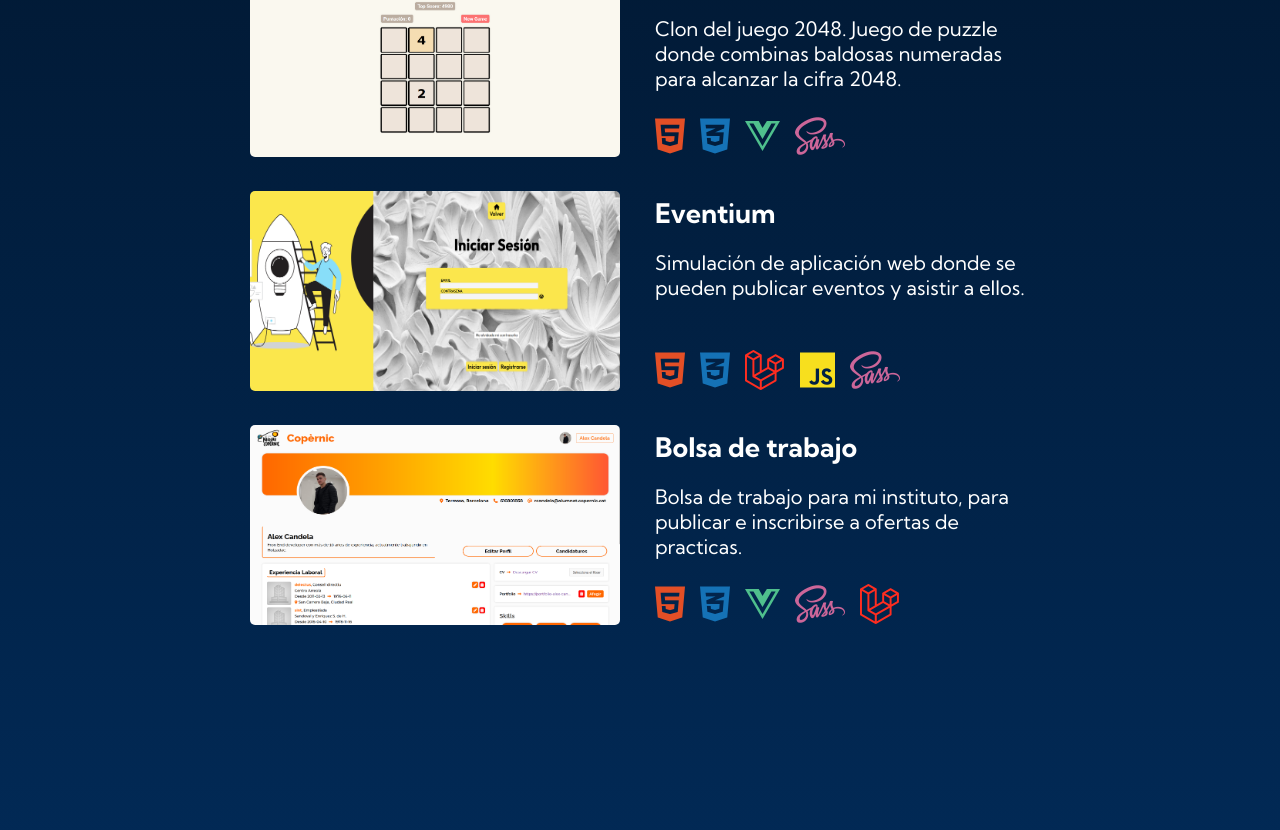
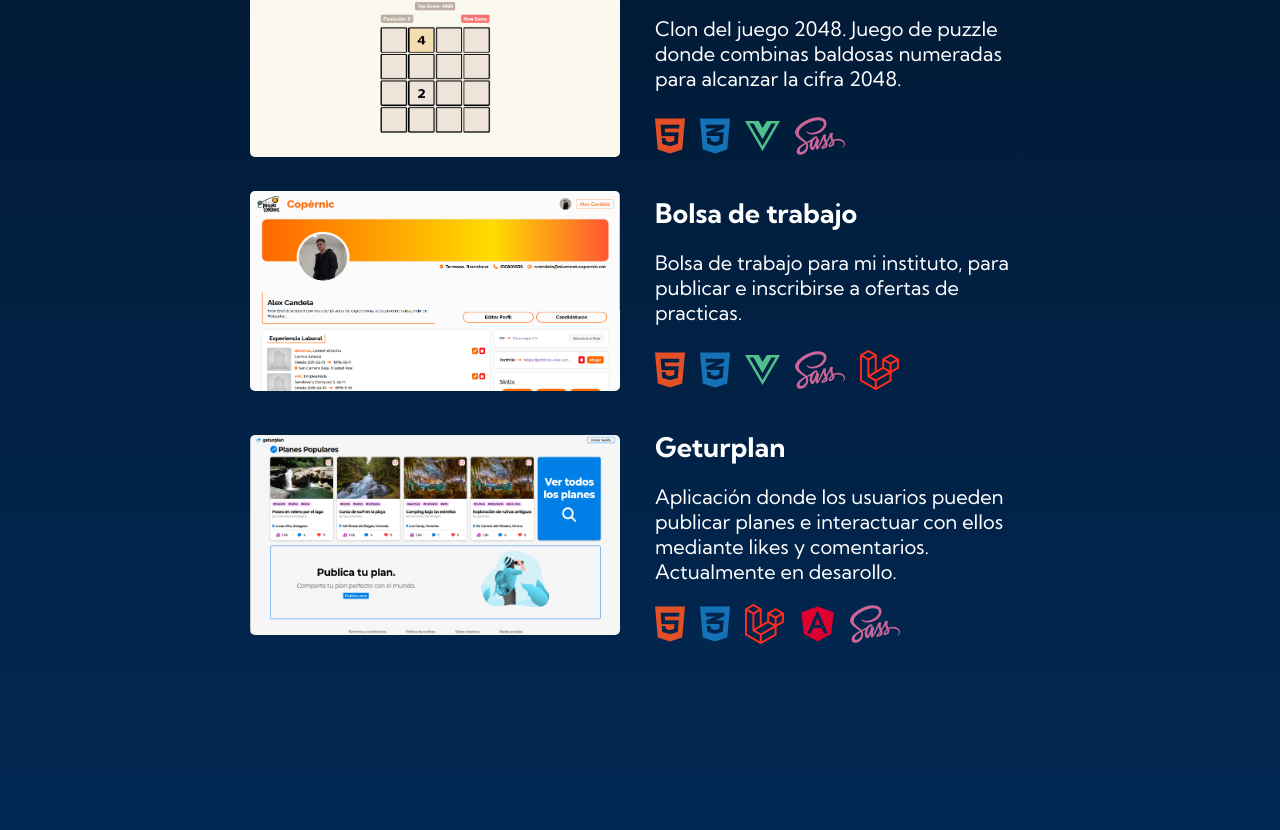
Before and after one commit to alexcandela/portfolio, a Vue app: page / in a window 1280 px wide. Shown: the part 687-1517 px from the top of the page. Built offline with nearby package versions, Linux system fonts and the light colour scheme.

Commit message:
Update añadido proyecto geturplan

```diff
--- a/src/components/Proyectos.vue
+++ b/src/components/Proyectos.vue
@@ -27,20 +27,22 @@
               class="fa-brands fa-vuejs vue"></i><i class="fa-brands fa-sass sass"></i></div>
         </div>
       </div>
-      <div class="proyectos-lista-proyecto">
+      <!-- <div class="proyectos-lista-proyecto">
         <div class="img">
           <a target="blank" href="https://www.youtube.com/watch?v=IEj1uqlGZK0&t=1s"><img
               src="/src/assets/images/eventium.png" alt="2048"></a>
         </div>
         <div class="info">
           <div class="info-titulo">Eventium</div>
-          <div v-if="translate" class="info-desc">Simulation of a web application where you can publish events and attend them.</div>
-          <div v-else class="info-desc">Simulación de aplicación web donde se pueden publicar eventos y asistir a ellos.</div>
+          <div v-if="translate" class="info-desc">Simulation of a web application where you can publish events and
+            attend them.</div>
+          <div v-else class="info-desc">Simulación de aplicación web donde se pueden publicar eventos y asistir a ellos.
+          </div>
           <div class="info-tech"><i class="fa-brands fa-html5 html"></i><i class="fa-brands fa-css3-alt css"></i><i
               class="fa-brands fa-laravel laravel"></i><i class="fa-brands fa-js js"></i><i
               class="fa-brands fa-sass sass"></i></div>
         </div>
-      </div>
+      </div> -->
       <div class="proyectos-lista-proyecto">
         <div class="img">
           <a target="blank" href="https://www.youtube.com/watch?v=ksYQlPEz_BM"><img
@@ -49,13 +51,31 @@
         <div class="info">
           <div v-if="translate" class="info-titulo">Job Board</div>
           <div v-else class="info-titulo">Bolsa de trabajo</div>
-          <div v-if="translate" class="info-desc">Job board for my institute, to publish and apply for internship opportunities.
+          <div v-if="translate" class="info-desc">Job board for my institute, to publish and apply for internship
+            opportunities.
           </div>
-          <div v-else class="info-desc">Bolsa de trabajo para mi instituto, para publicar e inscribirse a ofertas de practicas.
+          <div v-else class="info-desc">Bolsa de trabajo para mi instituto, para publicar e inscribirse a ofertas de
+            practicas.
           </div>
           <div class="info-tech"><i class="fa-brands fa-html5 html"></i><i class="fa-brands fa-css3-alt css"></i><i
               class="fa-brands fa-vuejs vue"></i><i class="fa-brands fa-sass sass"></i><i
               class="fa-brands fa-laravel laravel"></i></div>
+        </div>
+      </div>
+      <div class="proyectos-lista-proyecto">
+        <div class="img">
+          <a target="blank" href=""><img src="/src/assets/images/HomeGeturplan.png" alt="2048"></a>
+        </div>
+        <div class="info">
+          <div class="info-titulo">Geturplan</div>
+          <div v-if="translate" class="info-desc">App where users can post plans and interact with them through likes
+            and comments. Currently under development.</div>
+          <div v-else class="info-desc">Aplicación donde los usuarios pueden publicar planes e interactuar con ellos
+            mediante likes y comentarios. Actualmente en desarollo.
+          </div>
+          <div class="info-tech"><i class="fa-brands fa-html5 html"></i><i class="fa-brands fa-css3-alt css"></i><i
+              class="fa-brands fa-laravel laravel"></i><i class="fa-brands fa-angular angular"></i><i
+              class="fa-brands fa-sass sass"></i></div>
         </div>
       </div>
     </div>
```
Also changed, not shown: src/assets/images/HomeGeturplan.png (added).
